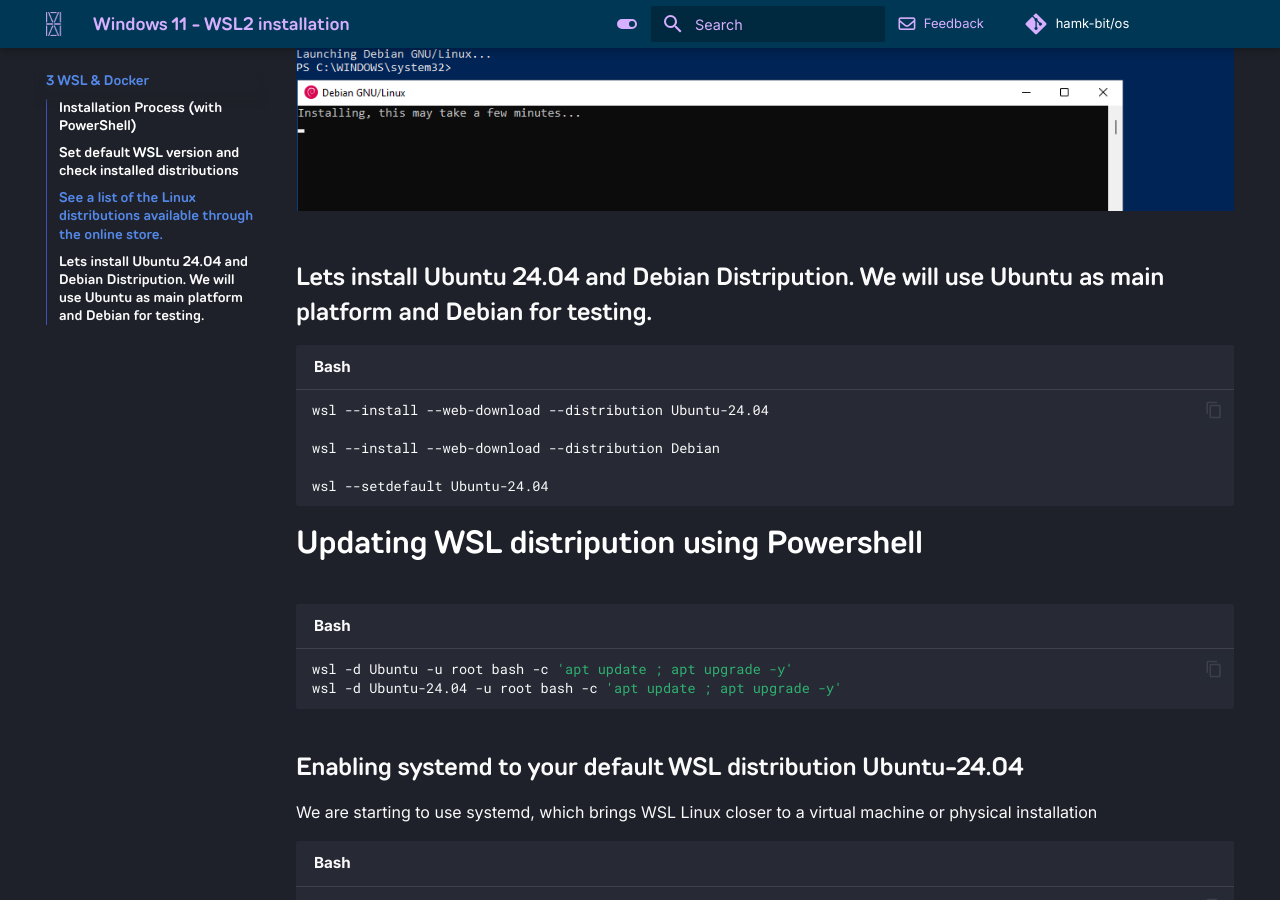
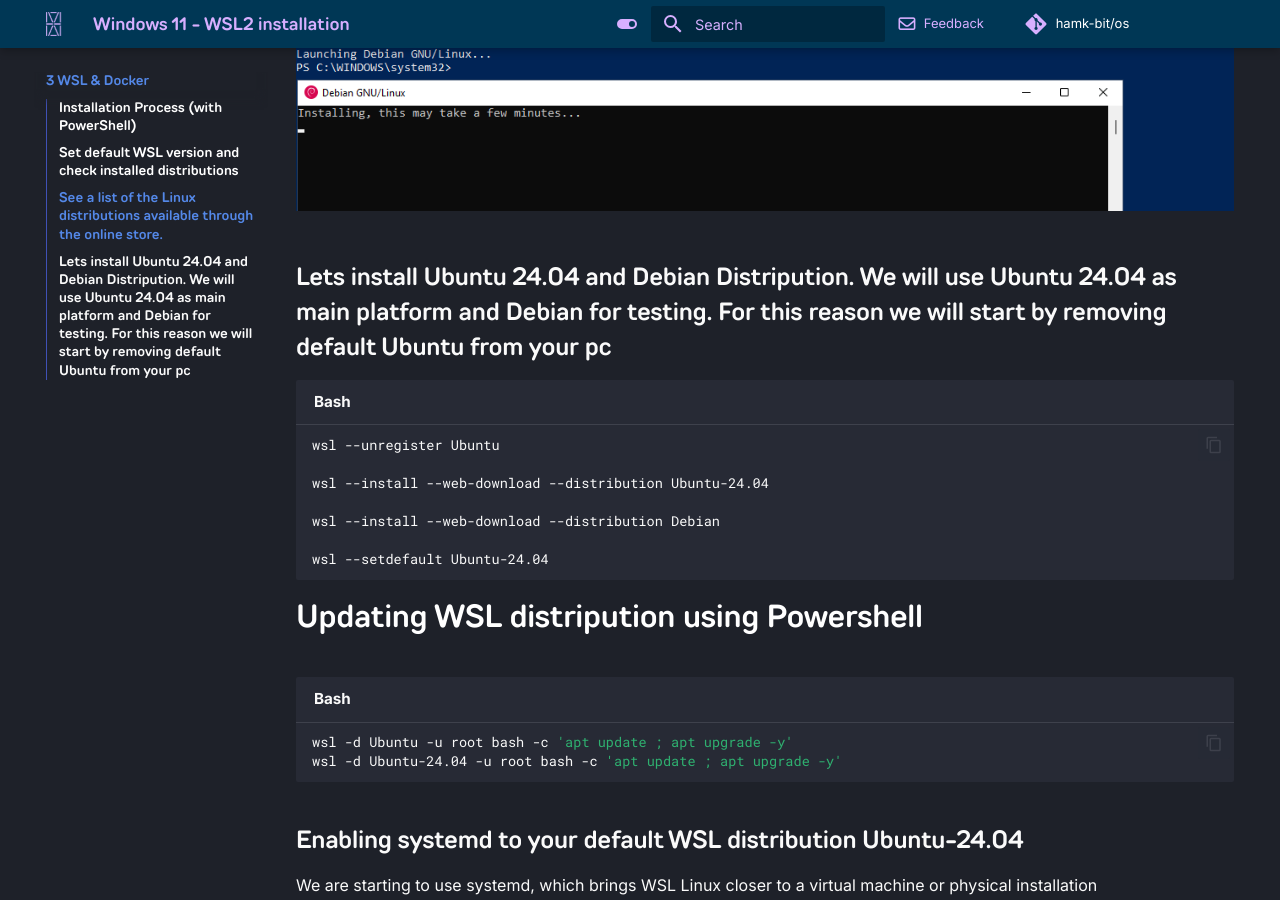
Before and after one commit to hamk-business-information-technology/os, an MkDocs documentation site: the page built from docs/Windows_11_WSL.md, in a window 1280 px wide and 900 px high, scrolled down 1679 px. Built offline with MkDocs 1.6.1 and Material for MkDocs 9.7.7, drawn with Linux system fonts in a browser that asks for light colours; comment, search, counter and statistics services are not loaded; a style sheet for code colours, icons or effects is not loaded.

Commit message:
WSL remove default Ubuntu and new Vscode addon

````diff
--- a/docs/Windows_11_WSL.md
+++ b/docs/Windows_11_WSL.md
@@ -32,9 +32,12 @@
 ![Installing Debian to WSL](assets/images/WSL_Debian.png "WSL Debian")
 
 
-##  Lets install Ubuntu 24.04 and Debian Distripution. We will use Ubuntu as main platform and Debian for testing.
+## Lets install Ubuntu 24.04 and Debian Distripution. We will use Ubuntu 24.04 as main platform and Debian for testing. For this reason we will start by removing default Ubuntu from your pc
 
 ```bash
+
+wsl --unregister Ubuntu
+
 wsl --install --web-download --distribution Ubuntu-24.04
 
 wsl --install --web-download --distribution Debian
````
Also changed, not shown: docs/index.md (+2 -1 lines).
